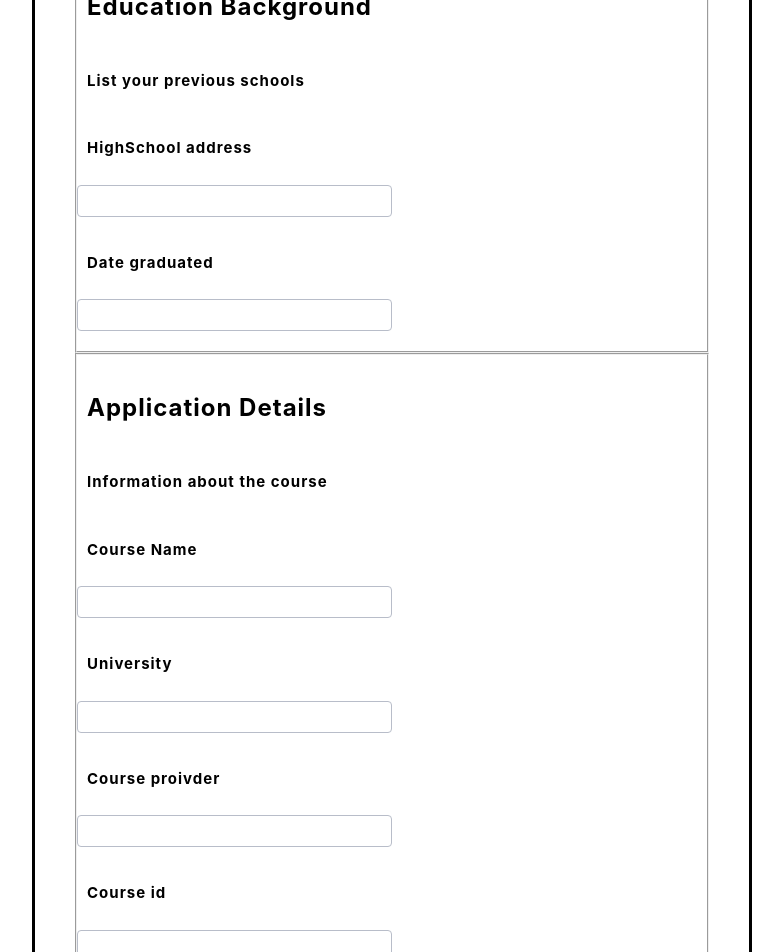
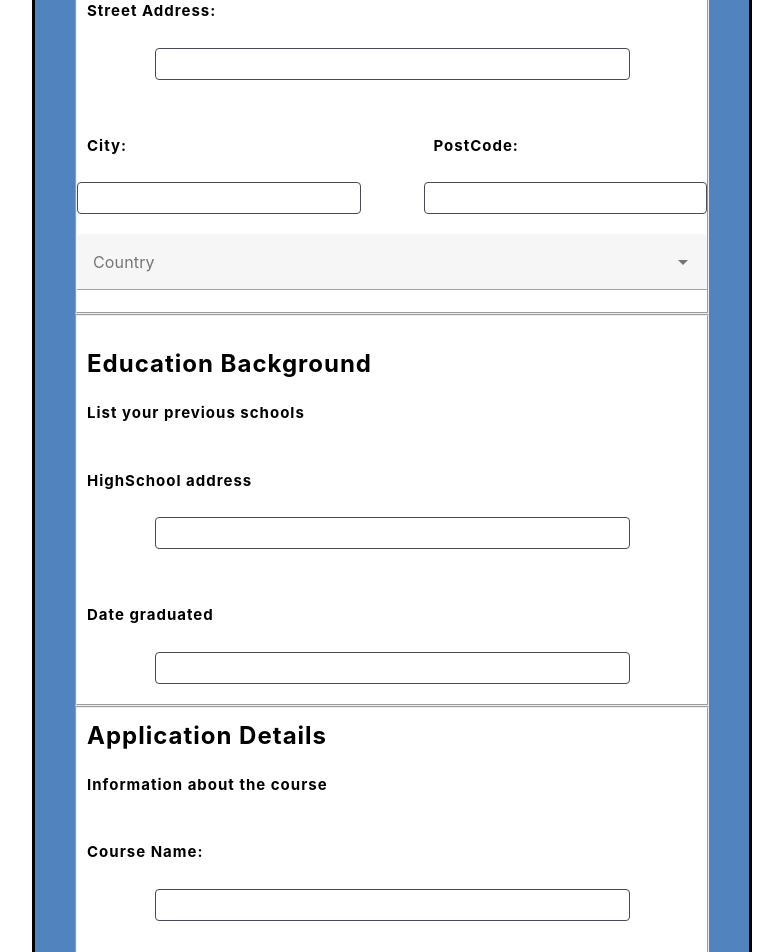
Before and after one commit to Kenzirey/Web-App-Group-15, a Vue app in the folder skeleton/: page /forms in a window 1280 px wide. Shown: the part 1180-2132 px from the top of the page, without its empty margins (248-1031 px from the left). Built offline with nearby package versions, Linux system fonts and the light colour scheme.

Commit message:
FormsNyeFields

```diff
--- a/skeleton/src/assets/forms.css
+++ b/skeleton/src/assets/forms.css
@@ -2,12 +2,16 @@
 .formBox {
     max-width: 1049px;
     margin: auto;
-    background: white;
+    background: rgb(81, 132, 190);
     padding: 40px;
     border-radius: 4px;
     border-style: solid;
     border: 3px solid black;
 
+ }
+
+ .fieldBox {
+   background: white;
  }
 
 
@@ -27,8 +31,18 @@
    border-style: solid;
    border-radius: 4px;
    border-width: 1px;
-   border-color: #b8bdc9;
-   display: block;
+   border-color: #474b56;
+   margin-bottom: 20px;
+}
+
+.userInputLong {
+   width: 475px;
+   height: 32px;
+   font-size: 20px;
+   border-style: solid;
+   border-radius: 4px;
+   border-width: 1px;
+   border-color: #474b56;
    margin-bottom: 20px;
 }
 
@@ -48,33 +62,23 @@
    font-weight: bold;
 }
 
-.userInputSide {
-   font-size: 20px;
-   border-style: solid;
-   border-radius: 4px;
-   border-width: 1px;
-   border-color: #474b56;
-   margin-bottom: 20px;
-}
 
  .labelParagraph {
    color: Black;
    padding: 10px;
    display: block;
-   margin: 25px 0 15px;
+   margin: 25px 5 15px;
    text-align: left;
    font-size: 15px;
    letter-spacing: 1px;
    font-weight: bold;
 }
 
-
-
  .formSections {
    color: Black;
     padding: 10px;
     display: block;
-    margin: 25px 0 15px;
+    margin: 25px 5 15px;
     text-align: left;
     font-size: x-large;
     letter-spacing: 1px;
--- a/skeleton/src/pages/FormsPage.vue
+++ b/skeleton/src/pages/FormsPage.vue
@@ -2,14 +2,14 @@
 
 <template>
   <form class="formBox">
-    <fieldset>
+    <fieldset class="fieldBox">
       <h1 class="formSections">Personal information</h1>
 
       <div class="flex">
         <div class="inputGroup">
           <label class="labelNameSide">First Name:</label>
           <input
-            class="userInputSide"
+            class="userInput"
             type="First name"
             required
             v-model="firstName"
@@ -31,13 +31,13 @@
       <div class="flex">
         <div class="inputGroup">
           <label class="labelNameSide">E-mail:</label>
-          <input class="userInputSide" type="E-mail" required v-model="email" />
+          <input class="userInput" type="E-mail" required v-model="email" />
         </div>
 
         <div class="inputGroup">
-          <label class="labelNameSide">Phone Number:</label>
+          <label class="labelName">Phone Number:</label>
           <input
-            class="userInputSide"
+            class="userInput"
             type="Phone number"
             required
             v-model="phoneNumber"
@@ -64,12 +64,50 @@
       </v-container>
     </fieldset>
 
-    <fieldset>
+    <fieldset class="fieldBox">
+      <h1 class="formSections">Address</h1>
+
+      <label class="labelName">Street Address:</label>
+      <input
+        class="userInputLong"
+        type="Street Address"
+        required
+        v-model="streetAddress"
+      />
+
+      <div class="flex">
+        <div class="inputGroup">
+          <label class="labelName">City:</label>
+          <input class="userInput" type="City" required v-model="City"/>
+        </div>
+
+        <div class="inputGroup">
+          <label class="labelName">PostCode:</label>
+          <input
+            class="userInput"
+            type="PostCode"
+            required
+            v-model="Postcode"
+          />
+        </div>
+      </div>
+
+      <!-- TODO legg til land der brukeren bor,dette gidder jeg ikke nå lol-->
+      <v-select
+        class="selectFormat"
+        v-model="select"
+        :items="Country"
+        label="Country"
+        required
+      ></v-select>
+    </fieldset>
+
+    <fieldset class="fieldBox">
       <h2 class="formSections">Education Background</h2>
       <p class="labelParagraph">List your previous schools</p>
       <label class="labelName">HighSchool address</label>
       <input
-        class="userInput"
+        class="userInputLong"
         type="HighSchool"
         required
         v-model="highschool"
@@ -77,7 +115,7 @@
 
       <label class="labelName">Date graduated</label>
       <input
-        class="userInput"
+        class="userInputLong"
         type="Date graduated"
         required
         v-model="dateGraduated"
@@ -85,40 +123,40 @@
     </fieldset>
 
     <!--Temporary name finner på noe senere enn Application Details-->
-    <fieldset>
+    <fieldset class="fieldBox">
       <h3 class="formSections">Application Details</h3>
       <p class="labelParagraph">Information about the course</p>
 
-      <label class="labelName">Course Name</label>
+      <label class="labelName">Course Name:</label>
       <!--Få denne til å lese fra databasen?-->
       <input
-        class="userInput"
+        class="userInputLong"
         type="Course Name"
         required
         v-model="courseName"
       />
 
-      <label class="labelName">University</label>
+      <label class="labelName">University:</label>
       <input
-        class="userInput"
+        class="userInputLong"
         type="University"
         required
         v-model="university"
       />
 
-      <label class="labelName">Course proivder</label>
+      <label class="labelName">Course provider:</label>
       <input
-        class="userInput"
+        class="userInputLong"
         type="Course proivder"
         required
         v-model="courseProivder"
       />
 
-      <label class="labelName">Course id</label>
-      <input class="userInput" type="Course idy" required v-model="courseId" />
+      <label class="labelName">Course id:</label>
+      <input class="userInputLong" type="Course id" required v-model="courseId" />
     </fieldset>
 
-    <fieldset>
+    <fieldset class="fieldBox">
       <h4 class="formSections">Additional information</h4>
       <div class="input-group">
         <textarea
```
